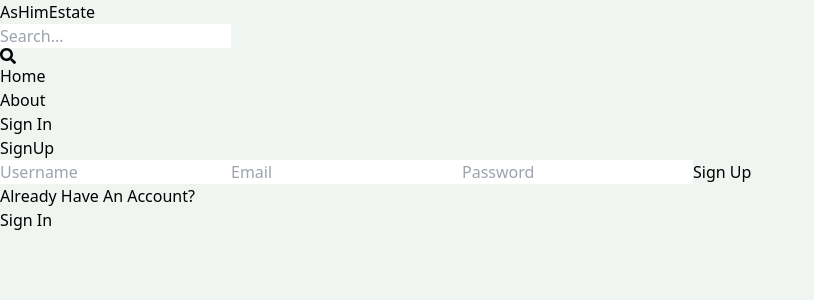
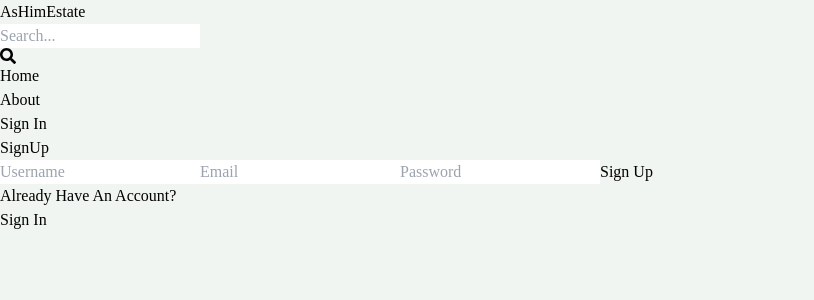
Before and after one commit to shresthashim/hamro-estate, a React (Vite) app in the folder client/: page /sign-up in a window 1280 px wide. Shown: the top 300 px of the page, without its empty margins (0-814 px from the left). Built offline with nearby package versions, Linux system fonts and the light colour scheme.

Commit message:
complete sign up page functionality

```diff
--- a/client/src/index.css
+++ b/client/src/index.css
@@ -4,4 +4,5 @@
 
 body {
   background-color: rgb(241, 245, 241);
+  font-family: 'Times New Roman', Times, serif;
 }
--- a/client/src/pages/SignUp.jsx
+++ b/client/src/pages/SignUp.jsx
@@ -1,10 +1,12 @@
 import React, { useState } from "react";
-import { Link } from "react-router-dom";
+import { Link, useNavigate } from "react-router-dom";
 
 const SignUp = () => {
   const [formData, setFormData] = useState({});
-const [error, setError] = useState(null);
-const [loading, setLoading] = useState(false)
+  const [error, setError] = useState(null);
+  const [loading, setLoading] = useState(false);
+  const navigate = useNavigate();
+
   const handleChange = (e) => {
     setFormData({
       ...formData,
@@ -12,20 +14,30 @@ const [loading, setLoading] = useState(false)
     });
   };
 
-  const handleSubmit = async(e) => {
+  const handleSubmit = async (e) => {
     e.preventDefault();
-    setLoading(true)
-    const res = await fetch('/api/auth/signup',{
-      method:"POST",
-      headers:{
-        'Content-Type' : 'application/json'
-      },
-      body: JSON.stringify(formData)
-    })
-    const data = await req.json()
-    if(data.success === false)
-    {
-
+    try {
+      setLoading(true);
+      const res = await fetch("/api/auth/signup", {
+        method: "POST",
+        headers: {
+          "Content-Type": "application/json",
+        },
+        body: JSON.stringify(formData),
+      });
+      const data = await res.json();
+      console.log(data);
+      if (data.success === false) {
+        setLoading(false);
+        setError(data.message);
+        return;
+      }
+      setLoading(false);
+      setError(null);
+      navigate("/sign-in");
+    } catch (error) {
+      setLoading(false);
+      setError(error.message);
     }
   };
 
@@ -54,8 +66,11 @@ const [loading, setLoading] = useState(false)
           id='password'
           onChange={handleChange}
         />
-        <button className='bg-slate-700 text-white p-3 rounded-2xl uppercase hover:opacity-90 disabled:opacity-80 '>
-          Sign Up
+        <button
+          disabled={loading}
+          className='bg-slate-700 text-white p-3 rounded-2xl uppercase hover:opacity-90 disabled:opacity-80 '
+        >
+          {loading ? "Loading..." : "Sign Up"}
         </button>
       </form>
 
@@ -65,6 +80,7 @@ const [loading, setLoading] = useState(false)
           <span className='text-blue-700 hover:underline'>Sign In</span>
         </Link>
       </div>
+      {error && <p className='text-red-500 mt-5'>{error}</p>}
     </div>
   );
 };
```
